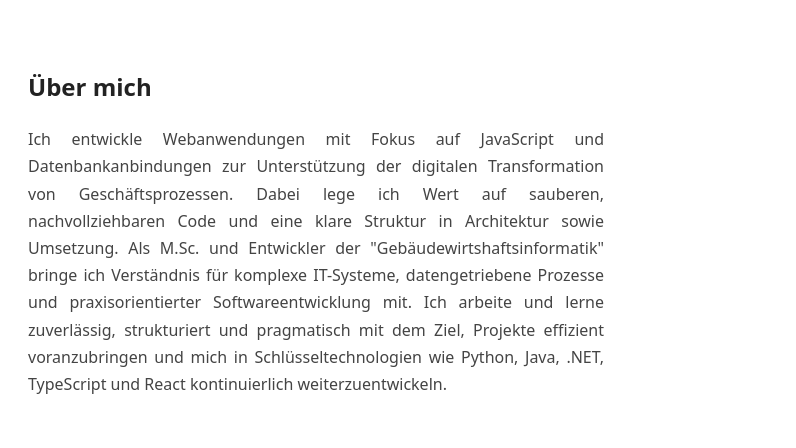
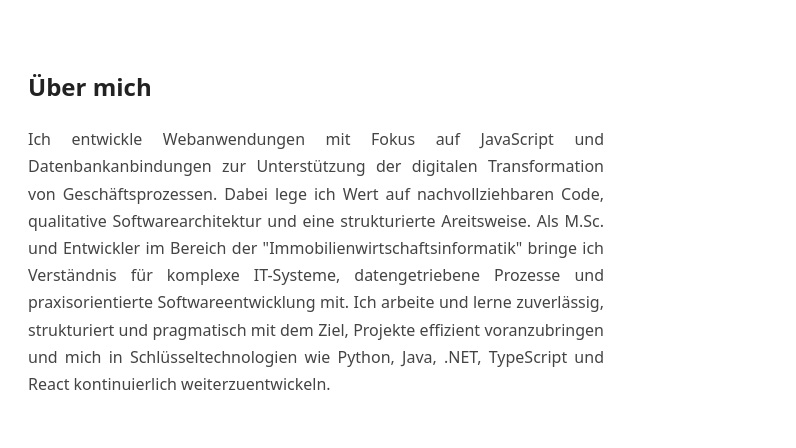
Before and after one commit to amaxdv/mxReferenzen, a plain HTML site: page index.html in a window 1280 px wide. Shown: the top 448 px of the page, 484-1280 px from the left. Drawn offline with Linux system fonts and the light colour scheme.

Commit message:
Updating Contents

```diff
--- a/index.html
+++ b/index.html
@@ -30,8 +30,8 @@
                 <h2>Über mich</h2>
                 <p>
                 Ich entwickle Webanwendungen mit Fokus auf JavaScript und Datenbankanbindungen zur Unterstützung der digitalen Transformation von Geschäftsprozessen.
-                Dabei lege ich Wert auf sauberen, nachvollziehbaren Code und eine klare Struktur in Architektur sowie Umsetzung.
-                Als M.Sc. und Entwickler der "Gebäudewirtshaftsinformatik" bringe ich Verständnis für komplexe IT-Systeme, datengetriebene Prozesse und praxisorientierter Softwareentwicklung mit.
+                Dabei lege ich Wert auf nachvollziehbaren Code, qualitative Softwarearchitektur und eine strukturierte Areitsweise.
+                Als M.Sc. und Entwickler im Bereich der "Immobilienwirtschaftsinformatik" bringe ich Verständnis für komplexe IT-Systeme, datengetriebene Prozesse und praxisorientierte Softwareentwicklung mit.
                 Ich arbeite und lerne zuverlässig, strukturiert und pragmatisch mit dem Ziel, Projekte effizient voranzubringen und mich in Schlüsseltechnologien wie Python, Java, .NET, TypeScript und React kontinuierlich weiterzuentwickeln.
                 </p>
             </div>
@@ -73,7 +73,7 @@
                     </p>
                     <div class="project-links">
                         <a href="#" onclick="noDemo(); return false;" class="btn">Live-Demo</a>
-                        <a href="#" class="btn btn-secondary">Code</a>
+                        <a href="https://github.com/amaxdv/mxBlockDataExtraction" class="btn btn-secondary">Code</a>
                     </div>
                 </div>
         </div>
```
